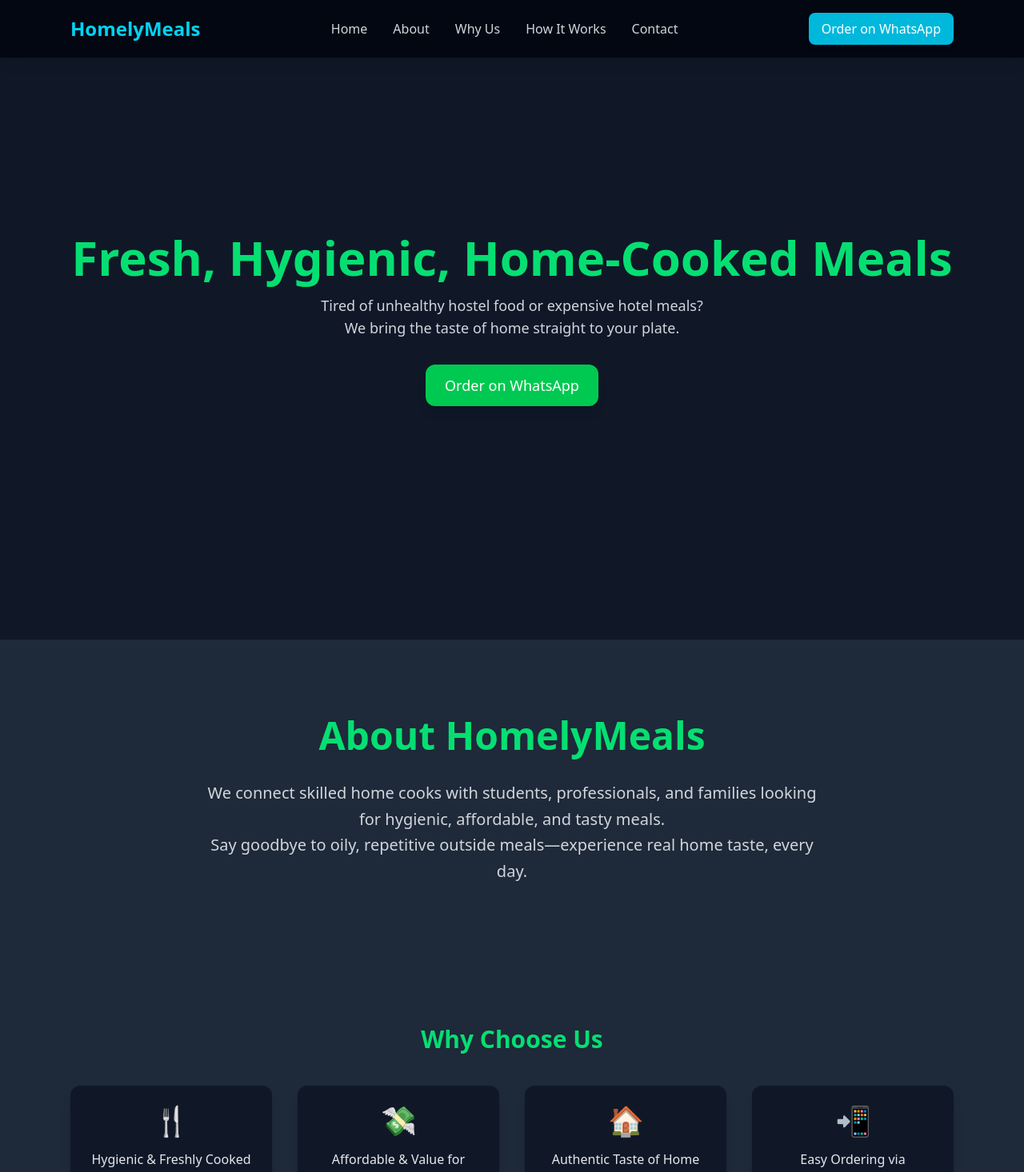
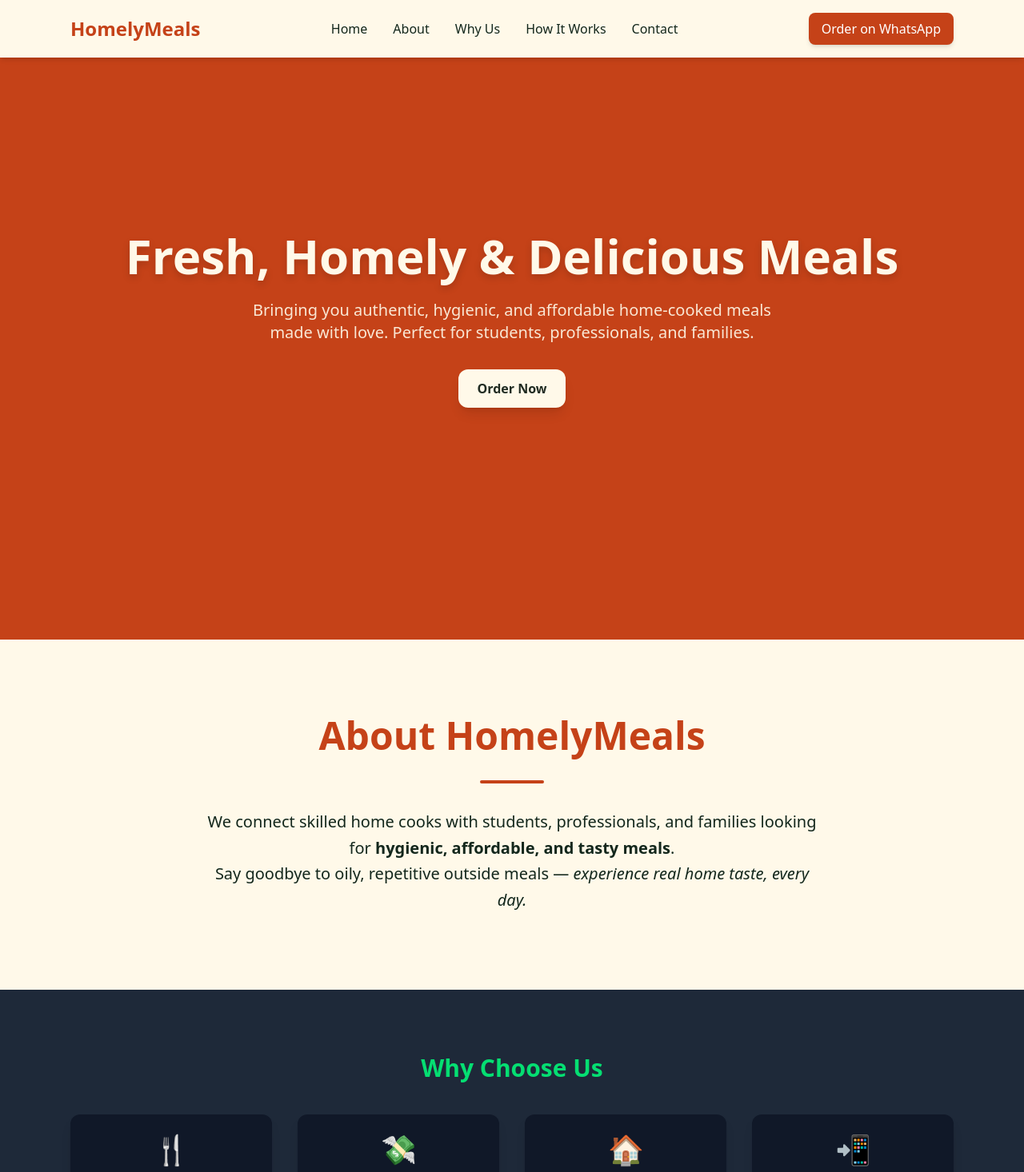
Before and after one commit to ghulammuttaqashah/HomelyMeals, a React (Vite) app in the folder HomelyMeals/: page / in a window 1280 px wide. Shown: the top 1466 px of the page at 80% size. Built offline with nearby package versions, Linux system fonts and the light colour scheme.

Commit message:
updated color scheme

```diff
--- a/HomelyMeals/src/components/About.jsx
+++ b/HomelyMeals/src/components/About.jsx
@@ -1,15 +1,22 @@
 export default function About() {
   return (
-    <section id="about" className="py-24 bg-gray-800">
+    <section id="about" className="py-24 bg-[#fff9e9]">
       <div className="max-w-5xl mx-auto px-6 text-center">
-        <h3 className="text-4xl md:text-5xl font-bold text-green-400 mb-8">
+        {/* Title */}
+        <h3 className="text-4xl md:text-5xl font-extrabold text-[#c54218] mb-8">
           About HomelyMeals
         </h3>
-        <p className="text-lg md:text-xl text-gray-300 leading-relaxed max-w-3xl mx-auto">
+
+        {/* Subtitle / Divider */}
+        <div className="w-20 h-1 bg-[#c54218] mx-auto mb-8 rounded-full"></div>
+
+        {/* Text */}
+        <p className="text-lg md:text-xl text-[#13271c] leading-relaxed max-w-3xl mx-auto">
           We connect skilled home cooks with students, professionals, and families
-          looking for hygienic, affordable, and tasty meals. <br className="hidden md:block"/>
-          Say goodbye to oily, repetitive outside meals—experience real home
-          taste, every day.
+          looking for <span className="font-semibold">hygienic, affordable, and tasty meals</span>.
+          <br className="hidden md:block" />
+          Say goodbye to oily, repetitive outside meals —
+          <span className="italic"> experience real home taste, every day.</span>
         </p>
       </div>
     </section>
--- a/HomelyMeals/src/components/Footer.jsx
+++ b/HomelyMeals/src/components/Footer.jsx
@@ -2,7 +2,7 @@ export default function Footer() {
   return (
     <footer className="bg-gray-950 py-6 text-center text-gray-400">
       <p>HomelyMeals © 2025</p>
-      <p className="text-sm">Currently serving in [Your City]</p>
+      <p className="text-sm">Currently serving in Sukkur</p>
     </footer>
   );
 }
--- a/HomelyMeals/src/components/Header.jsx
+++ b/HomelyMeals/src/components/Header.jsx
@@ -9,39 +9,42 @@ export default function Header() {
   };
 
   return (
-    <header className="fixed top-0 left-0 w-full bg-gray-950 shadow-lg z-50">
+    <header className="fixed top-0 left-0 w-full bg-[#fff9e9] shadow-md z-50">
       <div className="max-w-6xl mx-auto flex justify-between items-center px-6 py-4">
+        {/* Logo */}
         <h1
-          className="text-2xl font-bold cursor-pointer text-cyan-400"
+          className="text-2xl font-bold cursor-pointer text-[#c54218]"
           onClick={() => scrollToSection("hero")}
         >
           HomelyMeals
         </h1>
 
-        <nav className="hidden md:flex space-x-8 text-gray-300">
+        {/* Desktop Nav */}
+        <nav className="hidden md:flex space-x-8">
           {["Home", "About", "WhyUs", "HowItWorks", "Contact"].map((item) => (
             <button
               key={item}
               onClick={() => scrollToSection(item.toLowerCase())}
-              className="hover:text-cyan-400 transition"
+              className="text-[#13271c] hover:text-[#c54218] transition"
             >
               {item.replace("WhyUs", "Why Us").replace("HowItWorks", "How It Works")}
             </button>
           ))}
         </nav>
 
+        {/* CTA */}
         <a
           href="https://wa.me/1234567890"
           target="_blank"
           rel="noopener noreferrer"
-          className="hidden md:inline-block bg-cyan-500 hover:bg-cyan-600 text-white px-4 py-2 rounded-lg shadow-md"
+          className="hidden md:inline-block bg-[#c54218] hover:bg-[#a93513] text-white px-4 py-2 rounded-lg shadow-md"
         >
           Order on WhatsApp
         </a>
 
         {/* Mobile menu button */}
         <button
-          className="md:hidden text-cyan-400"
+          className="md:hidden text-[#c54218]"
           onClick={() => setMenuOpen(!menuOpen)}
         >
           ☰
@@ -50,12 +53,12 @@ export default function Header() {
 
       {/* Mobile dropdown */}
       {menuOpen && (
-        <div className="md:hidden bg-gray-900 px-6 py-4 space-y-4 text-gray-300">
+        <div className="md:hidden bg-[#fff9e9] px-6 py-4 space-y-4">
           {["Home", "About", "WhyUs", "HowItWorks", "Contact"].map((item) => (
             <button
               key={item}
               onClick={() => scrollToSection(item.toLowerCase())}
-              className="block w-full text-left hover:text-cyan-400"
+              className="block w-full text-left text-[#13271c] hover:text-[#c54218]"
             >
               {item.replace("WhyUs", "Why Us").replace("HowItWorks", "How It Works")}
             </button>
@@ -64,7 +67,7 @@ export default function Header() {
             href="https://wa.me/1234567890"
             target="_blank"
             rel="noopener noreferrer"
-            className="block bg-cyan-500 hover:bg-cyan-600 text-white px-4 py-2 rounded-lg text-center"
+            className="block bg-[#c54218] hover:bg-[#a93513] text-white px-4 py-2 rounded-lg text-center"
           >
             Order on WhatsApp
           </a>
--- a/HomelyMeals/src/components/Hero.jsx
+++ b/HomelyMeals/src/components/Hero.jsx
@@ -2,22 +2,23 @@ export default function Hero() {
   return (
     <section
       id="hero"
-      className="h-screen flex flex-col justify-center items-center text-center px-6"
+      className="min-h-screen flex flex-col items-center justify-center text-center px-6"
+      style={{ backgroundColor: "#c54218", color: "#fff9e9" }}
     >
-      <h2 className="text-4xl md:text-6xl font-bold text-green-400">
-        Fresh, Hygienic, Home-Cooked Meals
+      <h2 className="text-4xl md:text-6xl font-extrabold mb-6 drop-shadow-lg">
+        Fresh, Homely & Delicious Meals
       </h2>
-      <p className="mt-4 text-lg text-gray-300 max-w-2xl">
-        Tired of unhealthy hostel food or expensive hotel meals? <br />
-        We bring the taste of home straight to your plate.
+      <p className="text-lg md:text-xl mb-8 max-w-2xl text-[#fff9e9]/90">
+        Bringing you authentic, hygienic, and affordable home-cooked meals made
+        with love. Perfect for students, professionals, and families.
       </p>
       <a
         href="https://wa.me/1234567890"
         target="_blank"
         rel="noopener noreferrer"
-        className="mt-8 bg-green-500 hover:bg-green-600 text-white px-6 py-3 rounded-xl shadow-lg text-lg"
+        className="bg-[#fff9e9] hover:bg-[#f1e7d4] text-[#202b22] font-semibold px-6 py-3 rounded-xl shadow-lg transition"
       >
-        Order on WhatsApp
+        Order Now
       </a>
     </section>
   );
--- a/HomelyMeals/src/components/HowItWorks.jsx
+++ b/HomelyMeals/src/components/HowItWorks.jsx
@@ -1,6 +1,6 @@
 export default function HowItWorks() {
   const steps = [
-    { step: "1", text: "Browse meals menu (shared on WhatsApp)" },
+    { step: "1", text: "Browse meals shared on daily basis" },
     { step: "2", text: "Place your order through WhatsApp" },
     { step: "3", text: "Get fresh food delivered" },
   ];
```
